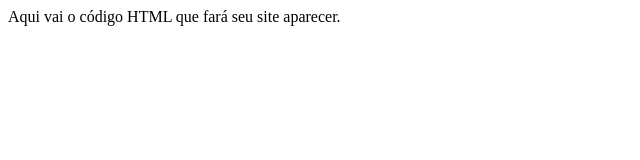
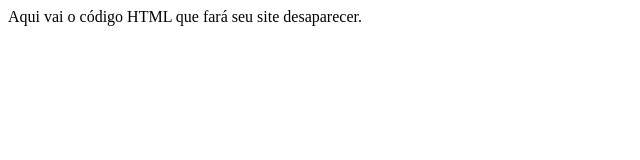
Before and after one commit to matheusinhoinho/sadsadsadasdasa, a website: page index.html in a window 1280 px wide. Shown: the full height of the page, 0-640 px from the left. Drawn offline with Linux system fonts and the light colour scheme.

Commit message:
segunda versão

```diff
--- a/index.html
+++ b/index.html
@@ -5,6 +5,6 @@
     <meta charset="utf-8">
   </head>
   <body>
-    Aqui vai o código HTML que fará seu site aparecer.
+    Aqui vai o código HTML que fará seu site desaparecer.
   </body>
 </html>
```
Also changed, not shown: package.json (+7 -2 lines), 2 other files.
